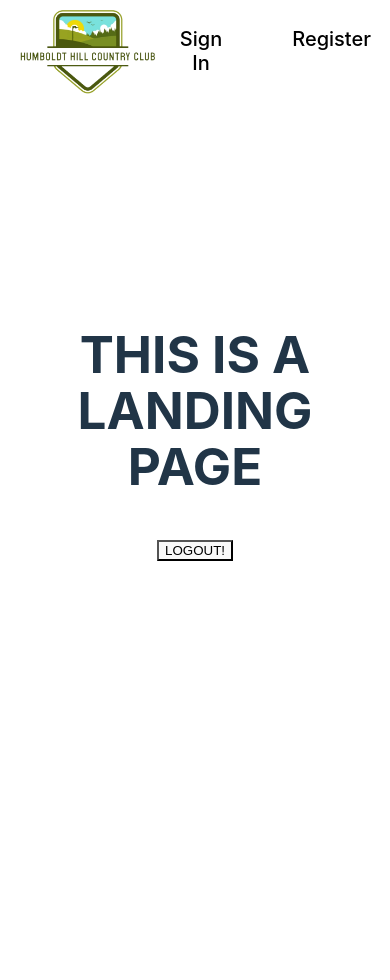
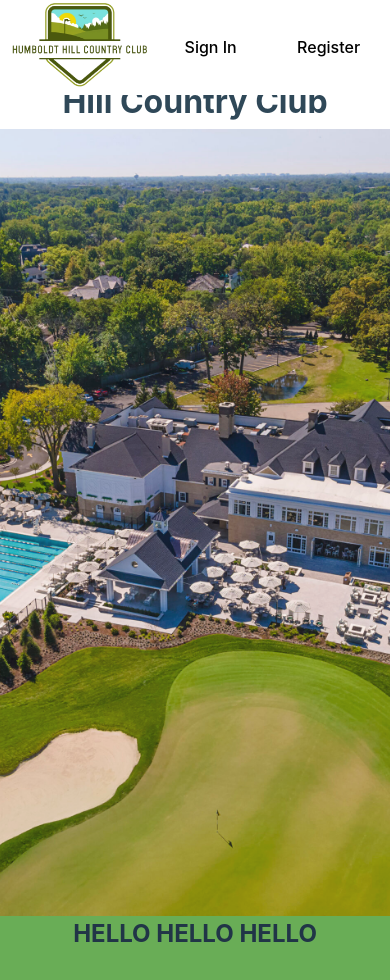
Before and after one commit to davidyaranon/Humboldt_Hill_Country_Club, a React (Vite) app in the folder cart_checkout/: page / in a window 390 px wide. Shown: the top 980 px of the page. Before the commit the page ends 844 px from the top, so only its background shows below. Built offline with nearby package versions, Linux system fonts and the light colour scheme; no server answers.

Commit message:
fixed header css issues

```diff
--- a/cart_checkout/src/App.css
+++ b/cart_checkout/src/App.css
@@ -1,8 +1,7 @@
 #root {
-  max-width: 1280px;
+  /* max-width: 1280px; */
   margin: 0 auto;
-  padding: 2rem;
-  text-align: center;
+  max-height: 100vh;
   --toastify-color-light: #FFFFFF;
   --toastify-icon-color-success: #2F4858;
   --toastify-icon-color-error: #FF3B61;
@@ -12,6 +11,8 @@
 }
 
 * {
+  margin: 0;
+  padding: 0;
   -webkit-box-sizing: border-box;
   -moz-box-sizing: border-box;
   box-sizing: border-box;
--- a/cart_checkout/src/components/header/Header.css
+++ b/cart_checkout/src/components/header/Header.css
@@ -1,27 +1,38 @@
-header.header {
-  --tw-bg-opacity: 1;
-  background-color: rgb(166, 224, 255/var(--tw-bg-opacity));
-  position: absolute;
-  top: 0;
+.header {
+  position: fixed;
   left: 0;
   right: 0;
   z-index: 9999;
-  margin: 0;
-  max-width: 1280px;
+  /* max-width: 1280px; */
   margin: 0 auto;
+  background-color: white;
 }
 
 .header-content {
-  max-width: calc(10% + 1920px);
-  margin: 0 auto;
   display: flex;
   justify-content: space-between;
   align-items: center;
-  padding-left: 5%;
-  padding-right: 5%;
+  padding-left: 10%;
+  padding-right: 10%;
 }
 
-.header-buttons-wrapper ul {
+.header-logo-wrapper {
+  display: flex;
+  align-items: center;
+  padding: 0.5%;
+}
+
+.header-logo {
+  max-height: 85px;
+  cursor: pointer;
+}
+
+.header-buttons-wrapper {
+  display: flex;
+  align-items: center;
+}
+
+.nav-bar ul {
   list-style-type: none;
   padding: 0;
   margin: 0;
@@ -29,25 +40,20 @@ header.header {
   gap: 20px;
 }
 
-.header-buttons-wrapper ul li {
-  font-size: 1.25rem;
+.nav-bar li {
+  display: inline-block;
 }
 
-.header-logo-wrapper,
-.header-buttons-wrapper {
-  display: flex;
-  align-items: center;
-  padding-bottom: 2.5%;
-  padding-top: 2.5%;
+@media (max-width: 1024px) {
+  .header-content {
+    padding-left: 2.5%;
+    padding-right: 2.5%;
+  }
 }
 
-.header-logo-wrapper img.header-logo {
-  max-height: 85px;
-  display: block;
-  cursor: pointer;
+@media (max-width: 768px) {
+  .header-content {
+    padding-left: 2.5%;
+    padding-right: 2.5%;
+  }
 }
-
-.header-logo-wrapper img.header-logo:hover {
-  transform: scale(1.05);
-  opacity: 0.75;
-}
--- a/cart_checkout/src/components/header/Header.tsx
+++ b/cart_checkout/src/components/header/Header.tsx
@@ -19,7 +19,7 @@ const Header: React.FC = () => {
           </section>
 
           <section className="header-buttons-wrapper">
-
+            <nav className='nav-bar'>
               {!context.authLoading && !context.auth.loggedIn &&
                 <ul>
                   <li>
@@ -34,11 +34,12 @@ const Header: React.FC = () => {
                   </li>
                 </ul>
               }
+            </nav>
 
             {!context.authLoading && context.auth.loggedIn &&
               <ul>
                 <li>
-                  Hello, <Link to="/">{context.auth.name}</Link>
+                  Hello, <Link className='link' to="/user/">{context.auth.name}</Link>
                 </li>
               </ul>
             }
--- a/cart_checkout/src/index.css
+++ b/cart_checkout/src/index.css
@@ -6,12 +6,16 @@
   color: rgba(0, 0, 0, 0.87);
   --tw-bg-opacity: 1;
   background-color: rgb(166, 224, 255/var(--tw-bg-opacity));
-
+  /* display: flex; */
   font-synthesis: none;
   text-rendering: optimizeLegibility;
   -webkit-font-smoothing: antialiased;
   -moz-osx-font-smoothing: grayscale;
   -webkit-text-size-adjust: 100%;
+  height: 100vh;
+  width: 100vw;
+  overflow-x: hidden;
+  text-align: center;
 }
 
 a {
--- a/cart_checkout/src/pages/Content.css
+++ b/cart_checkout/src/pages/Content.css
@@ -1,4 +1,14 @@
+.main-content {
+  margin-top: 10%;
+}
+
 h1.login-title {
+  font-size: 2rem;
+  color: #2F4858;
+}
+
+h1.landing-page-title {
+  padding: 10px;
   font-size: 2rem;
   color: #2F4858;
 }
@@ -54,7 +64,7 @@ input.password-input[type="password"] {
   height: 45px;
   margin-bottom: 1rem;
   padding: 0 1rem;
-  border: 2px solid #00956B;
+  border: 2px solid #61A94D;
   border-radius: 5px;
   font-size: 16px;
   color: #2F4858;
@@ -64,7 +74,7 @@ button.login-submit-button[type="submit"] {
   width: 80vw;
   max-width: 750px;
   height: 45px;
-  background-color: #00956B;
+  background-color: #61A94D;
   color: white;
   border: none;
   border-radius: 5px;
@@ -75,12 +85,12 @@ button.login-submit-button[type="submit"] {
 }
 
 button.login-submit-button[type="submit"]:hover {
-  background-color: #61A94D;
+  background-color: #00956B;
 }
 
 button.login-submit-button[type="submit"]:focus {
-  background-color: #61A94D;
-  border: 2px solid #00956B;
+  background-color: #00956B;
+  border: 2px solid #61A94D;
 }
 
 button.login-submit-button[type="submit"]:disabled {
@@ -90,23 +100,43 @@ button.login-submit-button[type="submit"]:disabled {
 }
 
 .link {
-  color: #00956B;
+  color: #61A94D;
   border-radius: 2.5px;
 }
 
 .link:hover {
   opacity: 0.75;
-  color: #61A94D;
+  color: #00956B;
 }
 
-input:focus,
-.link:focus {
+input:focus {
   outline: none !important;
-  border: 1px solid #61A94D;
+  border: 1px solid #00956B;
   box-shadow: 0 0 10px #006272;
 }
 
 button:focus {
   outline: none !important;
-  border: 1px solid #61A94D;
+  border: 1px solid #00956B;
 }
+
+.image-container {
+  width: 100vw;
+  height: 787px;
+  display: flex;
+  justify-content: center;
+  align-items: center;
+  overflow: hidden;
+}
+
+.contained-image {
+  object-fit: cover;
+  width: 100vw;
+  height: 100%;
+  opacity: 0.95;
+}
+
+.block-container {
+  background-color: rgba(97, 169, 77, 0.95);
+  height: 35vh;
+}
--- a/cart_checkout/src/pages/Content.tsx
+++ b/cart_checkout/src/pages/Content.tsx
@@ -8,6 +8,7 @@ import Checkout from './Checkout';
 
 import { ToastContainer, toast } from 'react-toastify';
 import 'react-toastify/dist/ReactToastify.css';
+import User from './User';
 
 const Content: React.FC = () => {
 
@@ -48,6 +49,7 @@ const Content: React.FC = () => {
           <Route path="/login" element={<Login showToastSuccess={showToastSuccess} showToastError={showToastError} />} />
           <Route path="/register" element={<Register showToastSuccess={showToastSuccess} showToastError={showToastError} />} />
           <Route path="/checkout" element={<Checkout />} />
+          <Route path="/user/:uid" element={<User />} />
         </Routes>
       </section>
 
--- a/cart_checkout/src/pages/LandingPage.tsx
+++ b/cart_checkout/src/pages/LandingPage.tsx
@@ -1,26 +1,33 @@
-import { logout } from "../Cart";
-import { useAuthContext } from "../my-context";
+// import { logout } from "../Cart";
+// import { useAuthContext } from "../my-context";
+
+import landingPageImage from '../assets/club_image_1.jpeg';
+import './Content.css';
 
 
 const LandingPage: React.FC = () => {
 
-  const context = useAuthContext();
+  // const context = useAuthContext();
 
-  const handleLogout = async () => {
-  /* const hasLoggedOut: boolean = */ await logout();
-    const isValid: boolean = await context.verifyToken();
-    if(!isValid) {
-      alert("Logged out!");
-    }
-  }
+  // const handleLogout = async () => {
+  // /* const hasLoggedOut: boolean = */ await logout();
+  //   const isValid: boolean = await context.verifyToken();
+  //   if(!isValid) {
+  //     alert("Logged out!");
+  //   }
+  // }
 
   return (
     <>
-      <h1> THIS IS A LANDING PAGE </h1>
-      {context.auth.loggedIn &&
-        <p>{context.auth.email} - {context.auth.uid}</p>
-      }
-      <button onClick={async () => await handleLogout()}>LOGOUT!</button>
+      <h1 className='landing-page-title'> Welcome to Humboldt Hill Country Club</h1>
+      <section>
+        <div className="image-container">
+          <img className="contained-image" src={landingPageImage} alt="Landing" />
+        </div>
+      </section>
+      <section className="block-container">
+        <h2>HELLO HELLO HELLO</h2>
+      </section>
     </>
   )
 };
--- a/cart_checkout/src/pages/Login.tsx
+++ b/cart_checkout/src/pages/Login.tsx
@@ -89,7 +89,7 @@ const Login: React.FC<LoginProps> = (props: LoginProps) => {
     <>
       <h1 className='login-title'> Sign In to your Account </h1>
 
-      <LoadingDialog loadingMessage={"Signing In..."} isLoading={!context.authLoading || loginStatusIsLoading} />
+      <LoadingDialog loadingMessage={"Signing In..."} isLoading={context.authLoading || loginStatusIsLoading} />
 
       {!context.auth.loggedIn &&
         <section id="login-form">
--- /dev/null
+++ b/cart_checkout/src/pages/User.tsx
@@ -0,0 +1,11 @@
+import { useAuthContext } from '../my-context';
+
+const User = () => {
+
+  const context = useAuthContext();
+
+  return (
+    <div>User ID is: {context.auth.uid}</div>
+  );
+};
+export default User;
```
Also changed, not shown: cart_checkout/src/assets/club_image_1.jpeg (added). Lines whose indentation alone changed are shown as unchanged.
